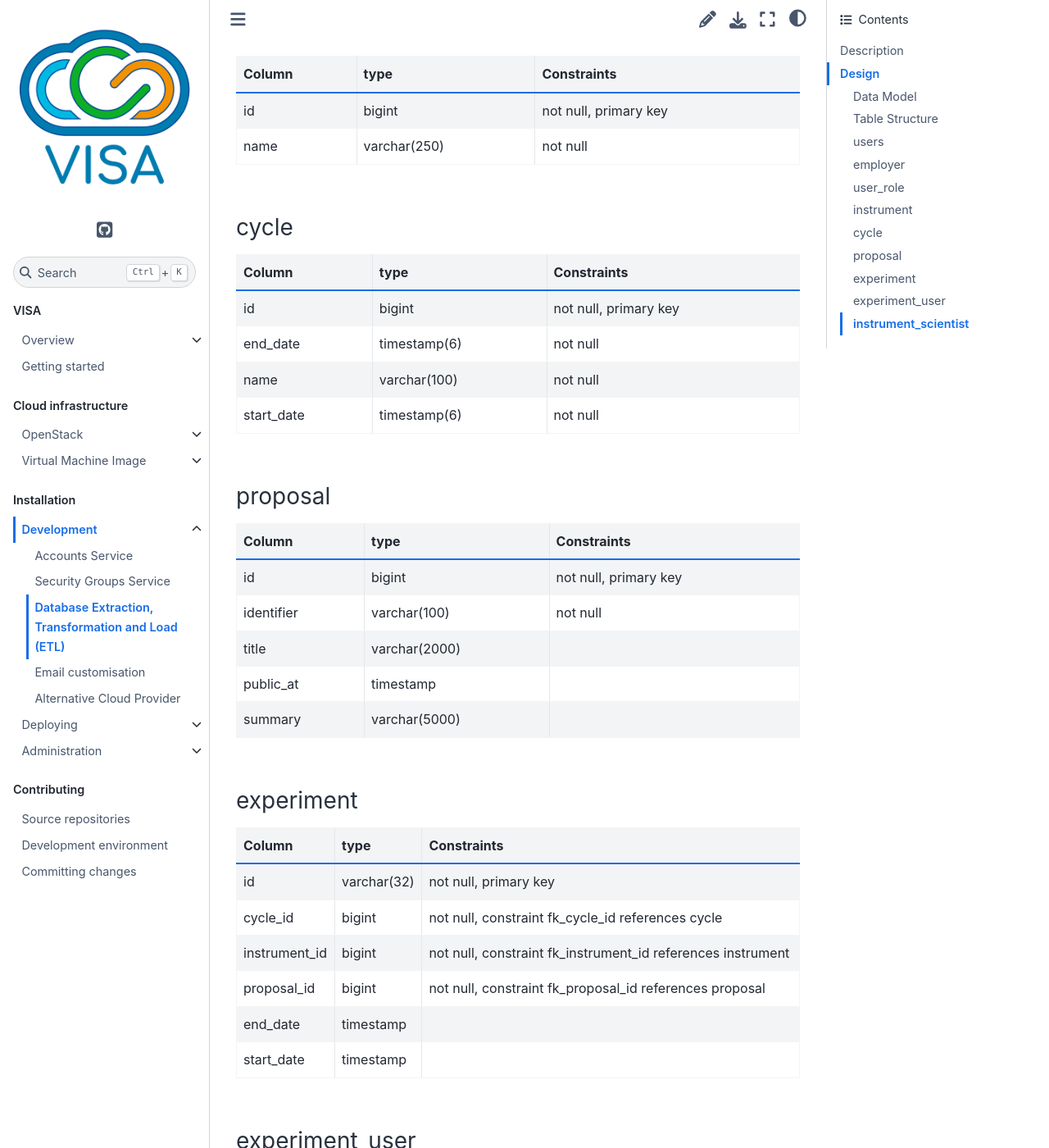
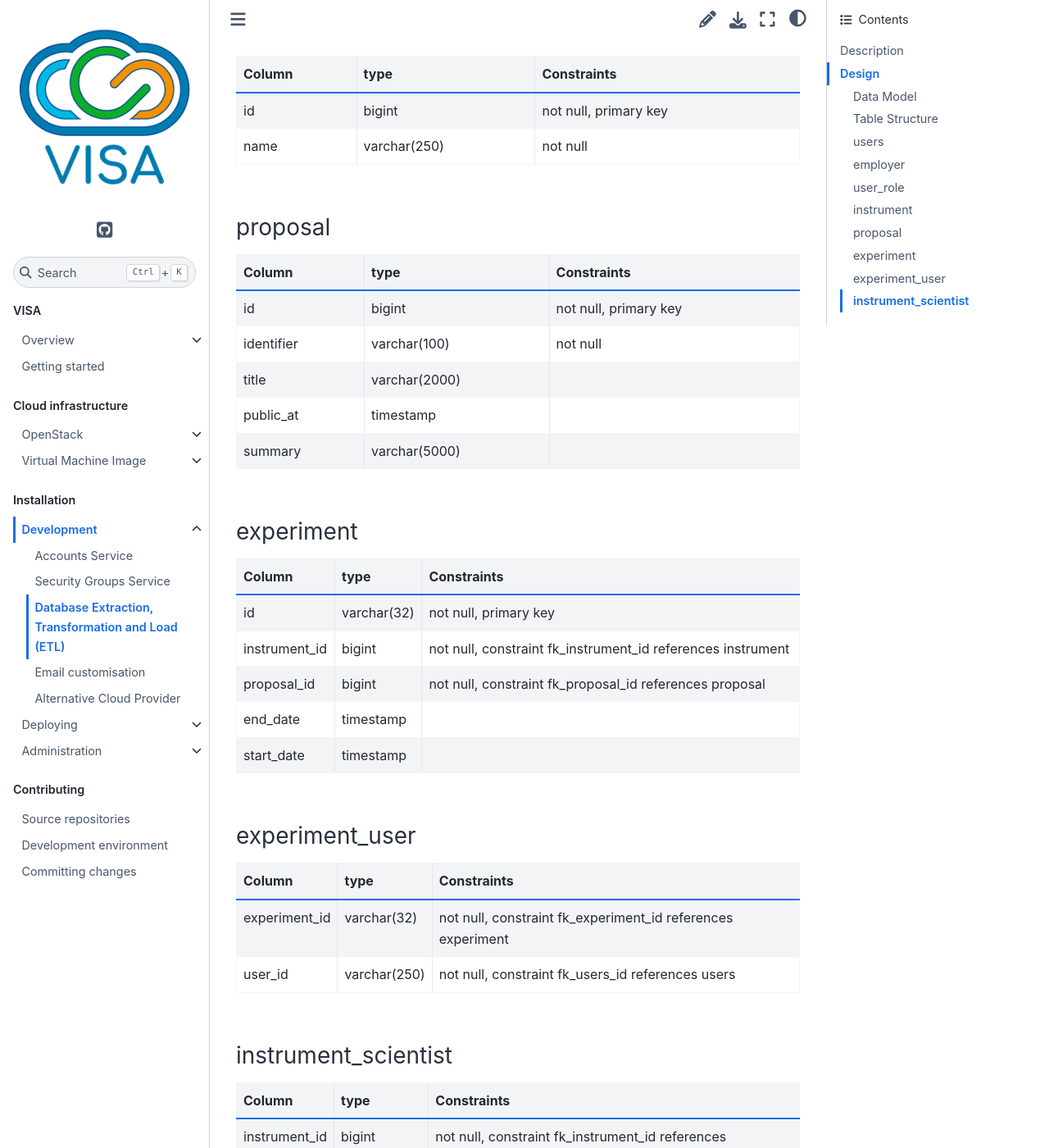
Before and after one commit to ILLGrenoble/visa-docs, a Sphinx documentation site: the page built from docs/source/development/development-etl.md, in a window 1280 px wide and 1400 px high, scrolled down 4787 px. Shown: the whole window at 82% size. Built offline with Sphinx 7.4.7 and the Sphinx Book theme 1.1.4, drawn with Linux system fonts in a browser that asks for light colours.

Commit message:
Remove cycle references (database table and instance filter)

```diff
--- a/docs/source/development/development-etl.md
+++ b/docs/source/development/development-etl.md
@@ -105,15 +105,6 @@ The following sections are the tables that need data to be injected and the stru
 |    id  | bigint  |       not null, primary key
 |    name | varchar(250) | not null
 
-### cycle
-
-| Column | type | Constraints |
-|---|---|---|
-|    id  |       bigint       |  not null, primary key
-|    end_date |  timestamp(6) | not null
-|    name    |   varchar(100) | not null
-|    start_date | timestamp(6) | not null
-
 
 ### proposal
 
@@ -130,7 +121,6 @@ The following sections are the tables that need data to be injected and the stru
 | Column | type | Constraints |
 |---|---|---|
 |    id         |   varchar(32) | not null, primary key
-|    cycle_id    |  bigint    |  not null, constraint fk_cycle_id references cycle
 |    instrument_id | bigint  |    not null, constraint fk_instrument_id references instrument
 |    proposal_id  | bigint   |   not null, constraint fk_proposal_id references proposal
 |    end_date    |  timestamp
```
Also changed, not shown: docs/source/admin/admin-instances.md (+0 -1 lines), docs/source/development/development-security-groups.md (+1 -1 lines), docs/source/image/image-visa-patch.md (+1 -1 lines), 1 other file.
